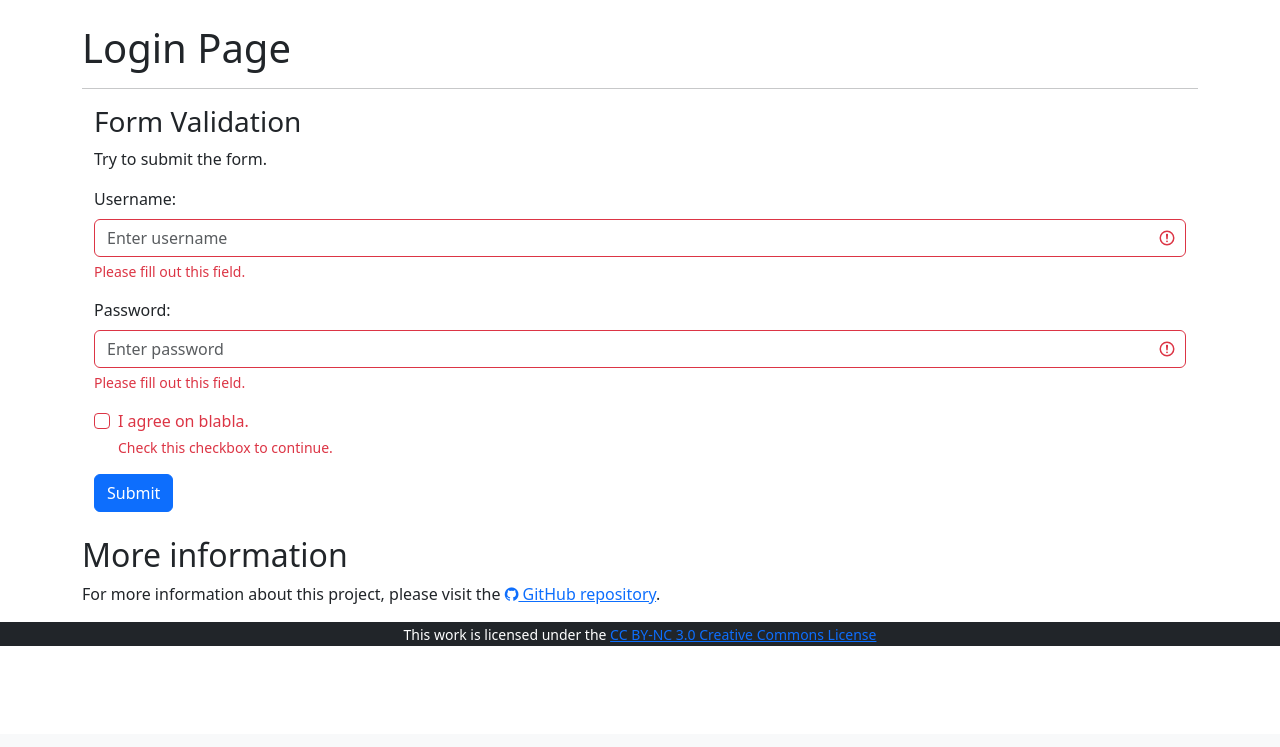
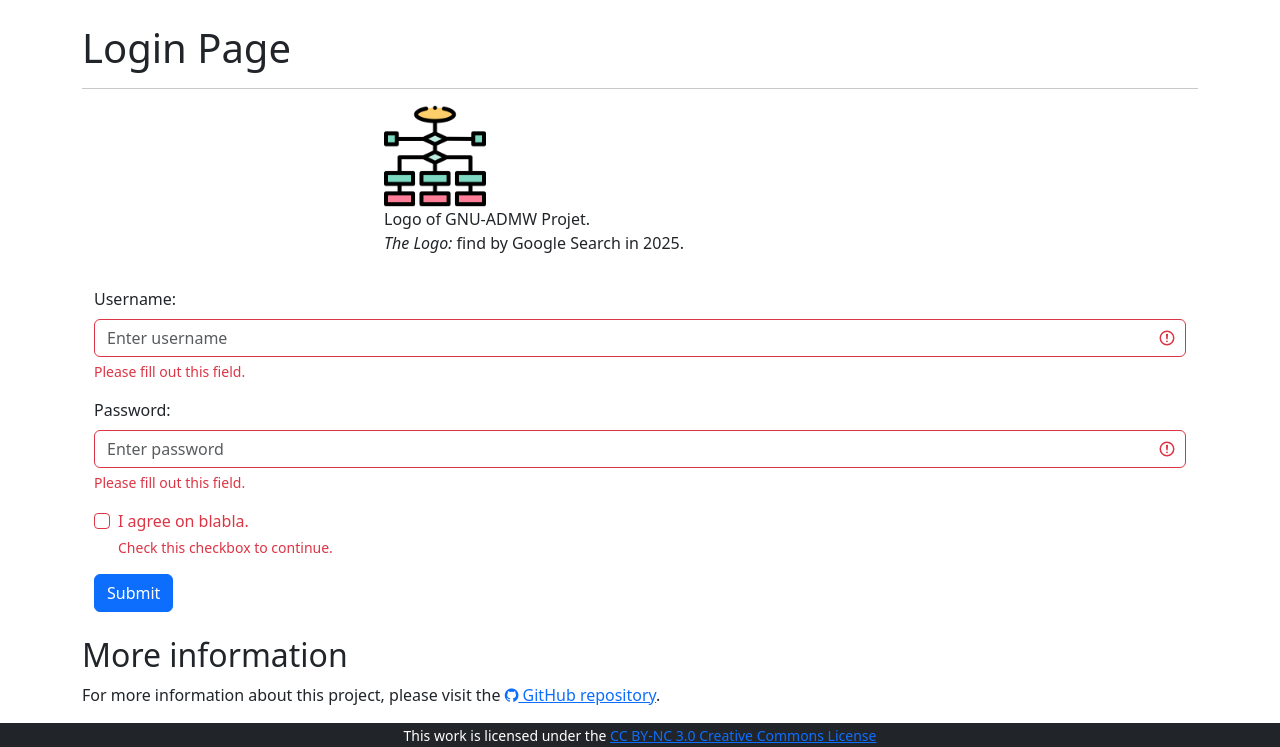
Before and after one commit to Tiozao-do-Linux/GNU-ADMW, a Django app: page /login in a window 1280 px wide. Shown: the part 66-813 px from the top of the page. Before the commit the page ends 712 px from the top, so only its background shows below. Run offline with Django 5.2, Linux system fonts and the light colour scheme.

Commit message:
Add logo in login page

```diff
--- a/templates/login.html
+++ b/templates/login.html
@@ -8,9 +8,16 @@
 	<h1>{% trans 'Login Page' %}</h1>
 	<hr>
 
-	<div class="container mt-3">
-		<h3>Form Validation</h3>
-		<p>Try to submit the form.</p>
+	<div class="container">
+		<div class="row justify-content-center align-items-center">
+			<div class="col col-md-auto">
+			<figure>
+				<img src="{% static 'img/active-directory.png' %}" alt="Active Directory Logo" width="20%">
+				<figcaption>Logo of GNU-ADMW Projet.</figcaption>
+				<p><cite>The Logo:</cite> find by Google Search in 2025.</p>
+			</figure>
+			</div>
+		</div>
 
 		<form action="" class="was-validated">
 		  {% csrf_token %}
```
